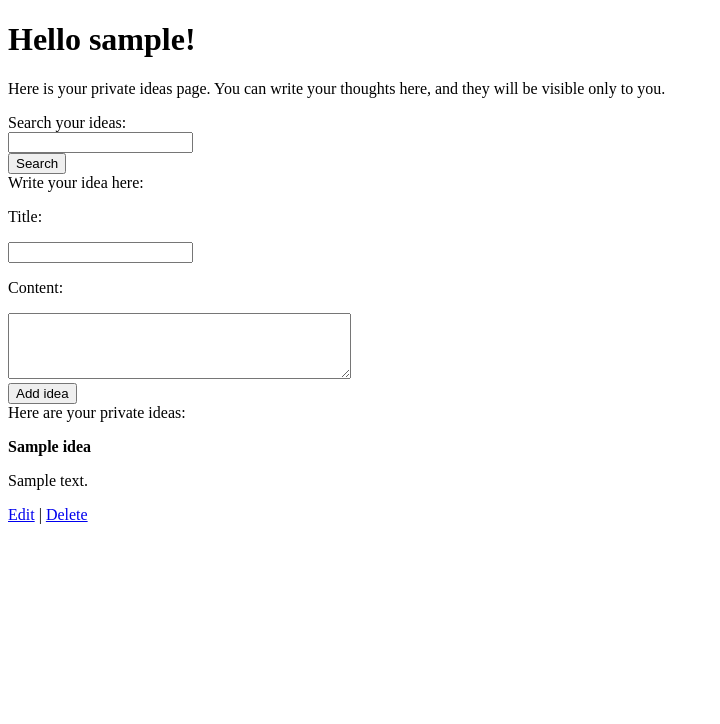
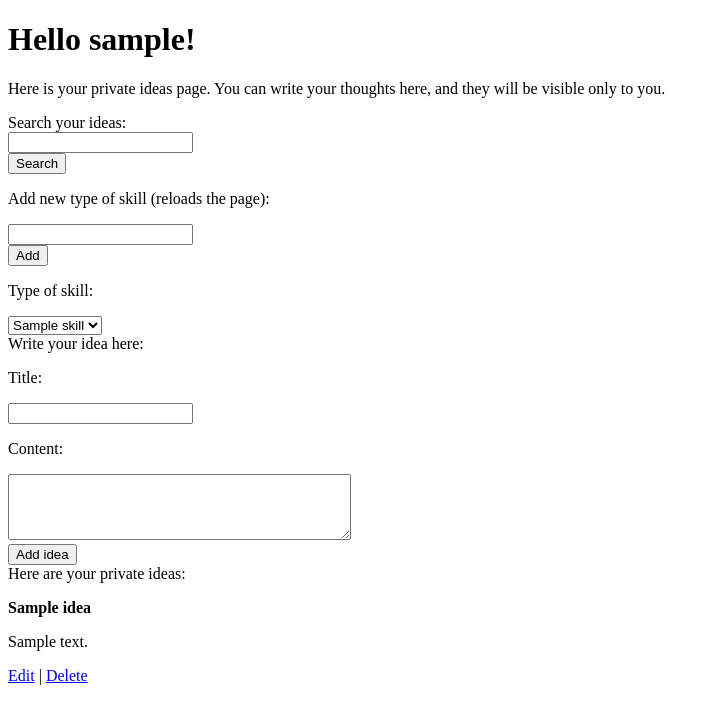
Before and after one commit to plumbusp/Skill_dump_app, a Flask app: template templates/private_ideas.html in a window 1280 px wide. Shown: the top 724 px of the page, without its empty margins (0-720 px from the left). Run offline with Flask 3, Linux system fonts and the light colour scheme; the visitor is signed in with stand-in values (Sample User, id 1); tables that the repository leaves empty hold one stand-in row (values such as "Sample post"); the template is opened without the code that fills it: most values are stand-ins (such as "Sample title", 1, 10 or a date in 2020); parts of the project's set-up code (start-up, migrations or seed data) failed here and were passed over.

Commit message:
Skills labels (database, saving and writing added)

```diff
--- a/app.py
+++ b/app.py
@@ -100,7 +100,8 @@ def log_in_page():
 def show_private_ideas():
     require_log_in()
 
-    return private_ideas.get_private_ideas()
+    user_skill_types = users.get_users_skills(session["user_id"])
+    return private_ideas.get_private_ideas(user_skill_types=user_skill_types)
 
 @app.route("/add_private_idea", methods=["POST"])
 def add_idea():
@@ -108,6 +109,8 @@ def add_idea():
 
     idea = request.form["idea"]
     content = request.form["content"]
+    type_of_skill = request.form["type_of_skill"]
+
     clean_idea = idea.strip()
     clean_content = content.strip()
     if len(clean_idea) > 100 or len(clean_idea) == 0:
@@ -116,7 +119,7 @@ def add_idea():
         return private_ideas.get_private_ideas(invalid_content=True)
 
 
-    private_ideas.add_private_idea(idea, content)
+    private_ideas.add_private_idea(idea, content, type_of_skill)
     return redirect("/private_ideas")
 
 @app.route("/edit/<int:idea_id>", methods=["GET", "POST"])
@@ -165,6 +168,18 @@ def search_private_ideas():
     return render_template("private_ideas.html", ideas=matches)
 
 print(__name__)
+
+
+#### SKILLS ####
+@app.route("/add_skill_type", methods =["POST"])
+def add_skill():
+    require_log_in()
+
+    skill = request.form["new_skill"]
+    if len(skill.strip()) == 0 or len(skill.strip()) > 50:
+        return "Invalid skill input! The skill can't be empty or longer than 50 char."
+    users.add_type_of_skill(session["user_id"], skill)
+    return redirect("/private_ideas")
 
 
 
--- a/schema.sql
+++ b/schema.sql
@@ -9,6 +9,13 @@ CREATE TABLE IF NOT EXISTS ideas (
     id INTEGER PRIMARY KEY,
     title TEXT,
     content TEXT,
+    type_of_skill TEXT,
+    user_id INTEGER REFERENCES log_in_info(id)
+);
+
+CREATE TABLE IF NOT EXISTS skill_types (
+    id INTEGER PRIMARY KEY,
+    name TEXT NOT NULL,
     user_id INTEGER REFERENCES log_in_info(id)
 );
 
--- a/templates/private_ideas.html
+++ b/templates/private_ideas.html
@@ -13,7 +13,18 @@
             <button>Search</button> <br>
         </form>
 
+        <form action="/add_skill_type" method="POST">
+            <p>Add new type of skill (reloads the page):</p>
+            <input name = "new_skill" type="text" maxlength="50"><br>
+            <button>Add</button> <br>
+        </form>
         <form action="/add_private_idea" method="POST">
+            <p>Type of skill:</p>
+            <select name="type_of_skill">
+                {% for skill in user_skill_types %}
+                    <option value="{{skill.id}}">{{skill.name}}</option>
+                {% endfor %}
+            </select><br>
             <label for = "idea">Write your idea here:</label><br>
             <p>Title:</p>
             <input type="text" name="idea" maxlength="100"><br>
```
Also changed, not shown: private_ideas.py (+4 -4 lines), users.py (+8 -0 lines).
